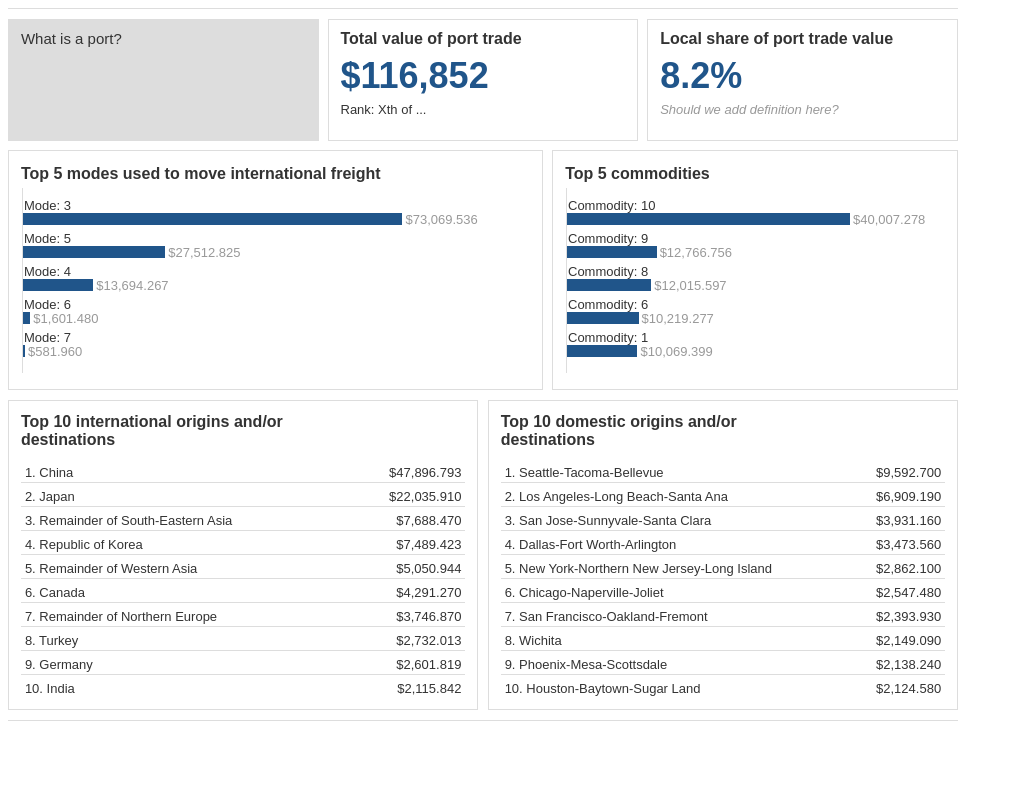
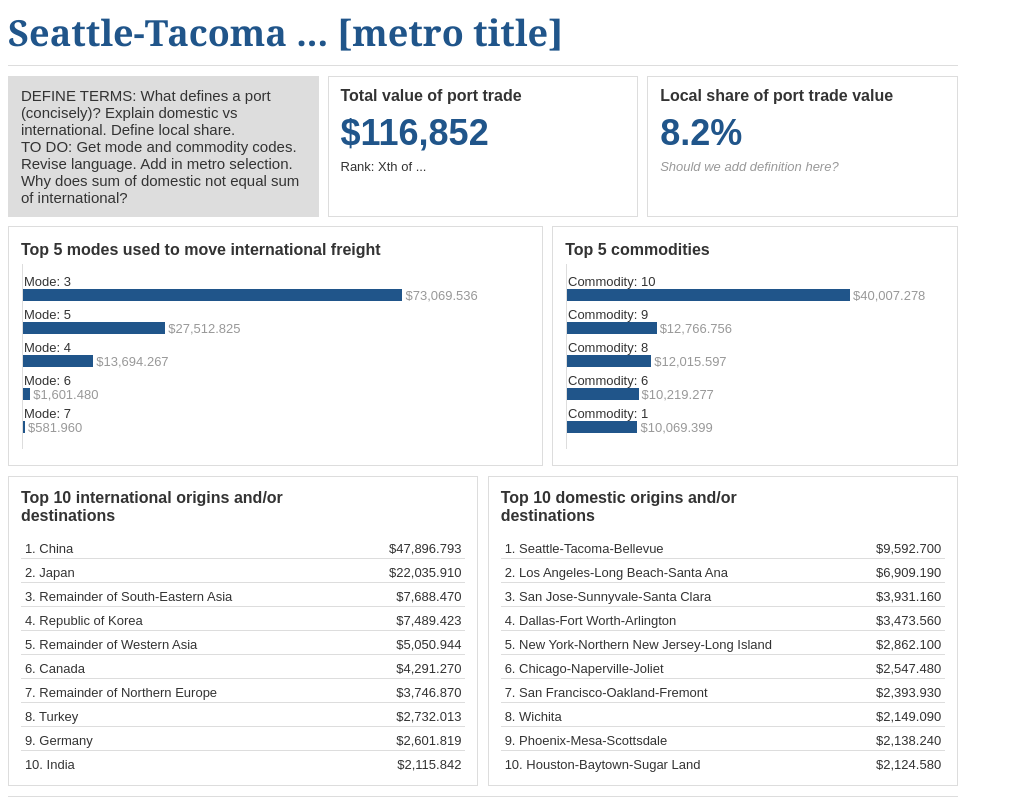
Before and after one commit to afdta/fp, a plain HTML site: page index.html in a window 1280 px wide. Shown: the whole page, without its empty margins (0-1013 px from the left). Drawn offline with Linux system fonts and the light colour scheme.

Commit message:
Initial draft ready for review. Metro selection is not yet available.

```diff
--- a/FreightPortStyle.css
+++ b/FreightPortStyle.css
@@ -12,6 +12,7 @@
 #FreightPorts .rank-box > div > div > p{}
 
 #FreightPorts .big-blue-text{font-size:36px; font-weight:bold; color: #20558a; margin:5px 0px 5px 0px;}
+#FreightPortsWrap #freight-ports-metro{font-size:36px; font-weight:bold; color: #20558a; margin:5px 0px 8px 0px; font-family:Georgia, arial, helvetica;}
 #FreightPorts .rank-box-title{font-weight:bold;font-size:16px;}
 #FreightPorts .rank-box-footer{color: #999999;font-style:italic; font-size:13px;}
 
--- a/index.html
+++ b/index.html
@@ -12,11 +12,15 @@
 </head>
 
 <body style="max-width:950px;">
+<div id="FreightPortsWrap">
+	<p id="freight-ports-metro">Seattle-Tacoma ... [metro title]</p>
 	<div id="FreightPorts" style="min-width:300px;padding-bottom:1%;border:1px solid #dddddd; border-width:1px 0px 1px 0px;" class="clear-fix">
 		<div class="clear-fix">
 			<div class="rank-box" style="background-color:#dddddd;">
 				<div>
-					<p>What is a port?</p>
+					<p>DEFINE TERMS: What defines a port (concisely)? Explain domestic vs international. Define local share.</p>
+					<p>TO DO: Get mode and commodity codes. Revise language. Add in metro selection.</p>
+					<p>Why does sum of domestic not equal sum of international?</p>
 				</div>
 			</div>
 			<div class="rank-box">
@@ -64,43 +68,8 @@
 		</div>
 
 	</div>
+</div>
 
-
-	<!--<div id="CityIncomes" style="position:relative;min-width:300px;">
-
-		<div style="width:100%;margin:10px 0px 0px 0px;">
-			<div style="border:1px solid #999999; padding:0px;" class="clear-fix">
-				<p id="sort-rank-button" style="font-size:13px;padding:8px 0px 0px 0px;">Sort and rank places by percent of households with incomes:</p>
-				<div class="pctl-button" id="select-p20_1"><div></div><p>Less than $21,433</p></div>
-				<div class="pctl-button" id="select-p20_2"><div></div><p>$21,433 to $41,109</p></div>
-				<div class="pctl-button" id="select-p20_3"><div></div><p>$41,110 to $65,952</p></div>
-				<div class="pctl-button" id="select-p20_4"><div></div><p>$65,953 to $106,100</p></div>
-				<div class="pctl-button" id="select-p15_5"><div></div><p>$106,101 to $200,000</p></div>
-				<div class="pctl-button button-selected" id="select-p5_5"><div></div><p>Greater than $200,000</p></div>
-
-				<div style="width:100%;height:10px;position:relative;clear:both;border-bottom:1px solid #999999;"></div>
-
-				<input type="text" id="place-search" placeholder="Search for a place" style="float:left; padding-top:4px; padding-bottom:3px; font-size:13px;background-color:#ffffff;line-height:18px;border:none;" id="city-search"/>
-				<div style="float:right; border-style:solid; border-color:#999999; cursor:pointer; position:relative;" id="limit-100k" class="limit-100k-selected">
-					<div>
-						<div></div>
-					</div>
-					<p style="font-size:13px;line-height:18px;padding-top:6px;padding-bottom:1px;padding-left:27px;pointer-events:none;">Only show cities with at least 100,000 households</p>
-				</div>
-			</div>
-
-		</div>
-
-		<div style= "background-color:#ffffff;border:1px solid #999999;border-width:0px 1px 1px 1px;padding:8px 0px 10px 0px;">
-			<div id="PinnedList" style="max-height:400px;overflow:hidden;overflow-y:auto;padding-right:5px; position:relative;">
-			</div>
-		</div>
-		<div style="padding:1px 0px 1px 0px;border:1px solid #999999; border-width:0px 1px 1px 1px;">
-			<div id="CityList" style="max-height:600px;min-height:50px;overflow:hidden;overflow-y:auto;padding-right:5px;position:relative;">
-				<div id="width-sampler" style="width:100%;height:1px;background:#ffffff;border:none"></div>
-			</div>
-		</div>
-	</div>-->
 </body>
 
 <script src="./FreightPorts.js"></script>
```
